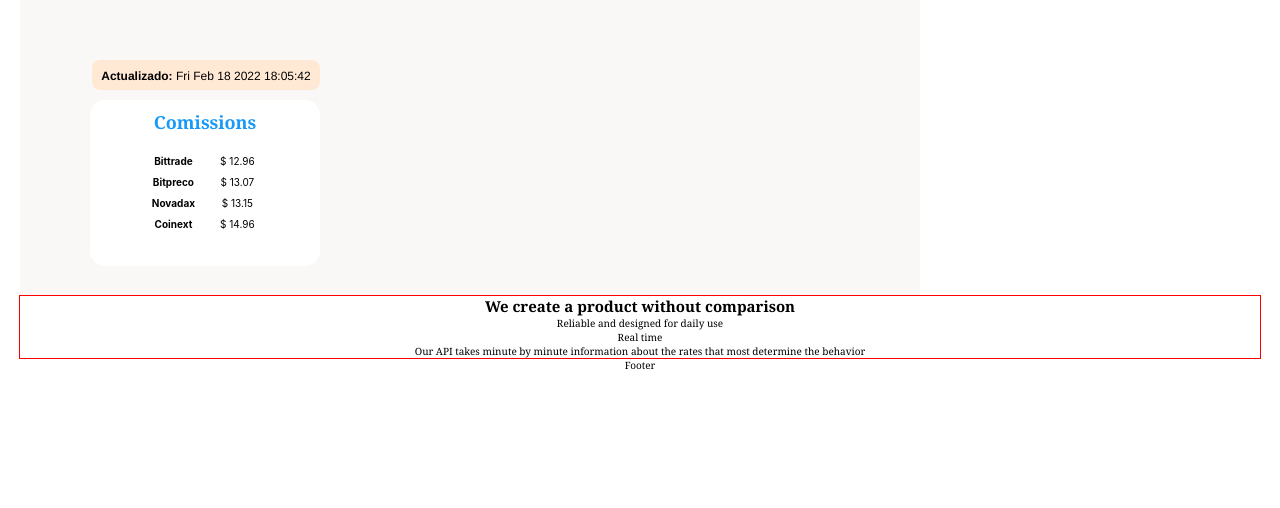
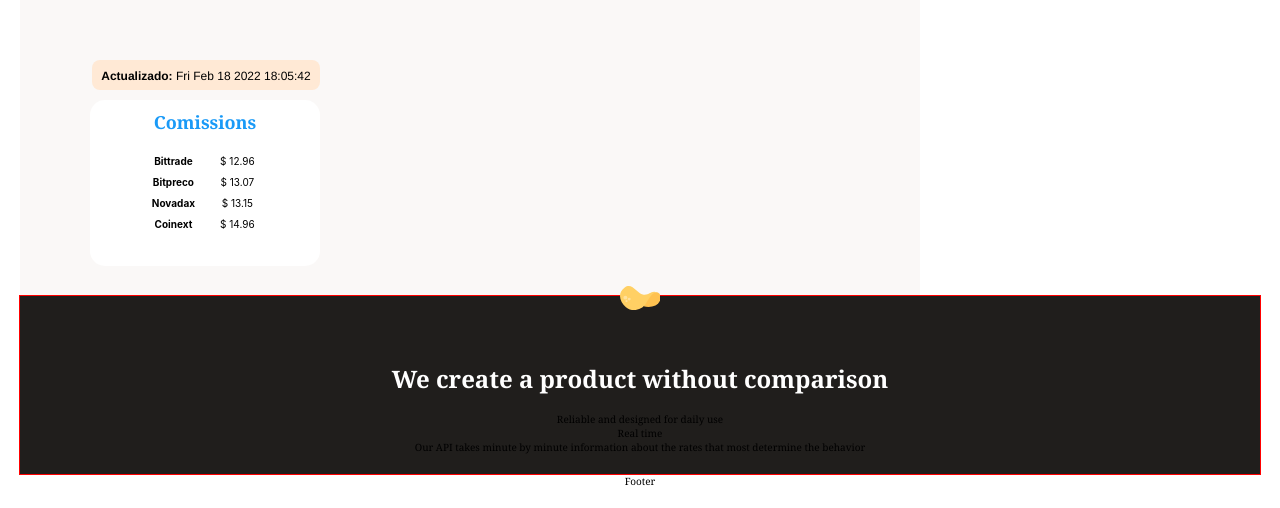
Before and after one commit to rroderickk/mobilefirst, a React app: page /mobilefirst/ in a window 1280 px wide. Shown: the part 1766-2274 px from the top of the page. Before the commit the page ends 2158 px from the top, so only its background shows below. Built offline with nearby package versions, Linux system fonts and the light colour scheme; no server answers.

Commit message:
[ADD] styles section two

```diff
--- a/src/components/SectionDos/index.jsx
+++ b/src/components/SectionDos/index.jsx
@@ -4,8 +4,8 @@
 const SectionDos =()=> { return ( <>
 <section className="main-product-detail">
 
-<div>
-  <span></span>
+<div className="product-detail-title">
+  <span className="batata-logo"/>
   <h2>We create a product without comparison</h2>
   <p>Reliable and designed for daily use</p>
 </div>
--- a/src/components/SectionDos/index.scss
+++ b/src/components/SectionDos/index.scss
@@ -1,4 +1,32 @@
 .main-product-detail{
-  background-color: var(--just-white);
   outline: 1px solid red;
+  position: relative;
+  width: 100%;
+  min-width: 320px;
+  height: auto;
+  padding: 20px 10px;
+  background-color: var(--warn-black);
 }
+.batata-logo{
+  position: absolute; //! su referencia es el elemento padre
+  width: 40px;
+  height: 25px;
+  left: calc(50% - 20px);
+  top: -10px;
+  background-image: url("@icons/batata.svg");
+}
+.product-detail-title{
+  width: 90%;
+  min-width: 288px;
+  height: auto;
+  margin: 0 auto;
+  margin-top: 50px;
+  text-align: center;
+}
+.product-detail-title :nth-child(2){
+  margin-bottom: 20px;
+  font-size: 2.4rem;
+  font-weight: bold;
+  line-height: 2.6rem;
+  color: var(--just-white);
+}
--- a/src/components/SectionUno/index.jsx
+++ b/src/components/SectionUno/index.jsx
@@ -41,7 +41,7 @@
           <tbody>
 { coins.length>0
 ? (coins.map(moneda=> <Tcoin coin={moneda} key={moneda.id}/>))
-: (<th className="NoCoins">...Coins Not Found!</th>) }
+: (<th className="NoCoins">...Coins not found!</th>) }
           </tbody>
         </table>
       </div>
```
